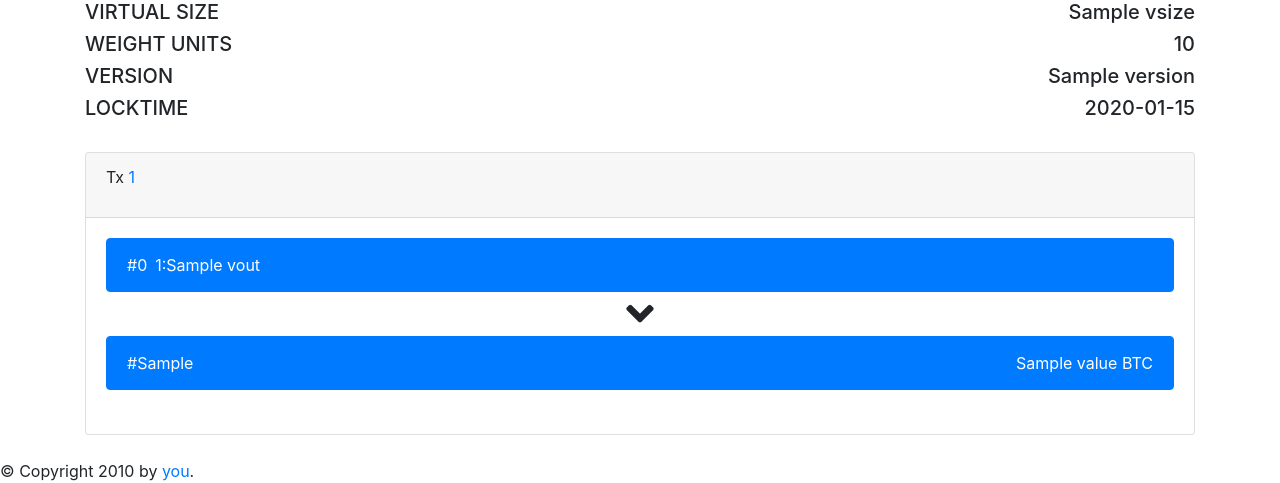
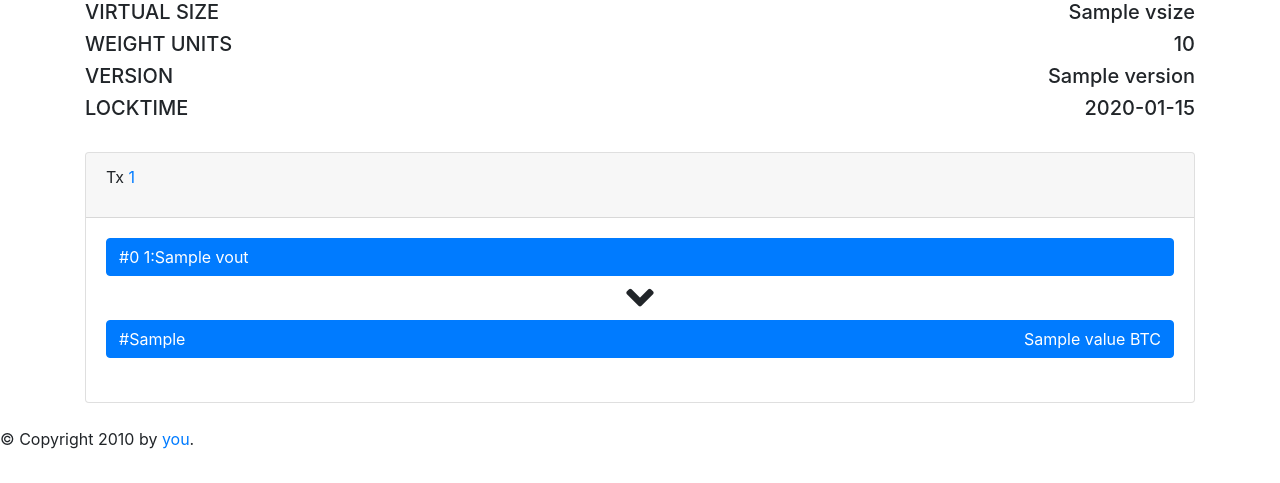
Before and after one commit to justinmoon/block-explorer, a Flask app: template templates/tx.html in a window 1280 px wide. Shown: the part 433-916 px from the top of the page. After the commit the page ends 882 px from the top, so only its background shows below. Run offline with Flask 2, Linux system fonts and the light colour scheme; the template is opened without the code that fills it: most values are stand-ins (such as "Sample title", 1, 10 or a date in 2020); some libraries are stand-ins or nearby versions.

Commit message:
use bootstrap row/col instead of flexbox

```diff
--- a/static/styles.css
+++ b/static/styles.css
@@ -1,5 +1,25 @@
 .bitcoin {
-    height: 35px;
-    width: auto;
-    margin-bottom: 7px;
+  height: 35px;
+  width: auto;
+  margin-bottom: 7px;
 }
+
+.border {
+  display: inline-block;
+  width: 70px;
+  height: 70px;
+  margin: 6px;
+}
+
+.border-3 {
+  border-width:3px !important;
+}
+
+.box {
+  display: block;
+  width: 100%;
+}
+
+.wrap {
+  word-break: break-word;
+}
--- a/templates/macros.html
+++ b/templates/macros.html
@@ -33,17 +33,22 @@
     <div class="card-body text-center">
 
       {% for vin in tx["vin"] %}
+      <!--<span class="border border-primary rounded box border-3">-->
       <span class="btn btn-primary btn-block">
-        <div class="d-flex m-2 cl">
-          <div class="item">#{{ loop.index0 }}</div>
+        <div class="row">
+          <div class="col-8 text-left wrap">
+            <span>#{{ loop.index0 }}</span>
             {% if "coinbase" in vin %}
-          <div class="px-2 item">Coinbase</div>
+              <span>Coinbase</span>
             {% else %}
-          <div class="px-2 mr-auto item"> {{ vin["txid"] }}:{{ vin["vout"] }}</div>
+              <span>{{ vin["txid"] }}:{{ vin["vout"] }}</span>
+            {% endif %}
+          </div>
+          <div class="col-4 text-right wrap">
             {% if "spending" in vin %}
-            <div class="item">{{ vin["spending"]["value"] }}</div>
+              <span class="text-right">{{ vin["spending"]["value"] }} BTC</span>
             {% endif %}
-          {% endif %}
+          </div>
         </div>
       </span>
       {% endfor %}
@@ -54,13 +59,17 @@
 
       {% for vout in tx["vout"] %}
       <div class="btn btn-primary btn-block">
-        <div class="d-flex m-2 cl">
-          <div class="pr-2 item">#{{ vout["n"] }}</div>
+        <div class="row">
+          <div class="col-8 text-left wrap">
+            <span>#{{ vout["n"] }}</span>
             {% if "addresses" in vout["scriptPubKey"] %}
               <!--FIXME why is addresses a list?-->
-            <div class="pr-2 item">{{ vout["scriptPubKey"]["addresses"][0] }}</div>
+              <span>{{ vout["scriptPubKey"]["addresses"][0] }}</span>
             {% endif %}
-          <div class="ml-auto item">   {{ vout["value"] }} BTC</div>
+          </div>
+          <div class="col-4 text-right wrap">
+            {{ vout["value"] }} BTC
+          </div>
         </div>
       </div>
       <br/>
@@ -72,8 +81,8 @@
 
 {% macro row(label, data, link=None) %}
 <div class="row">
-  <div class="col-4"><h5>{{ label }}</h5></div>
-  <div class="col-8 text-right" style="word-break: break-word;">
+  <div class="col-4 wrap"><h5>{{ label }}</h5></div>
+  <div class="col-8 text-right wrap">
     {% if link %}
     <h5><a href="{{ link }}">{{ data }}</a></h5>
     {% else %}
```
Lines whose indentation alone changed are shown as unchanged.
